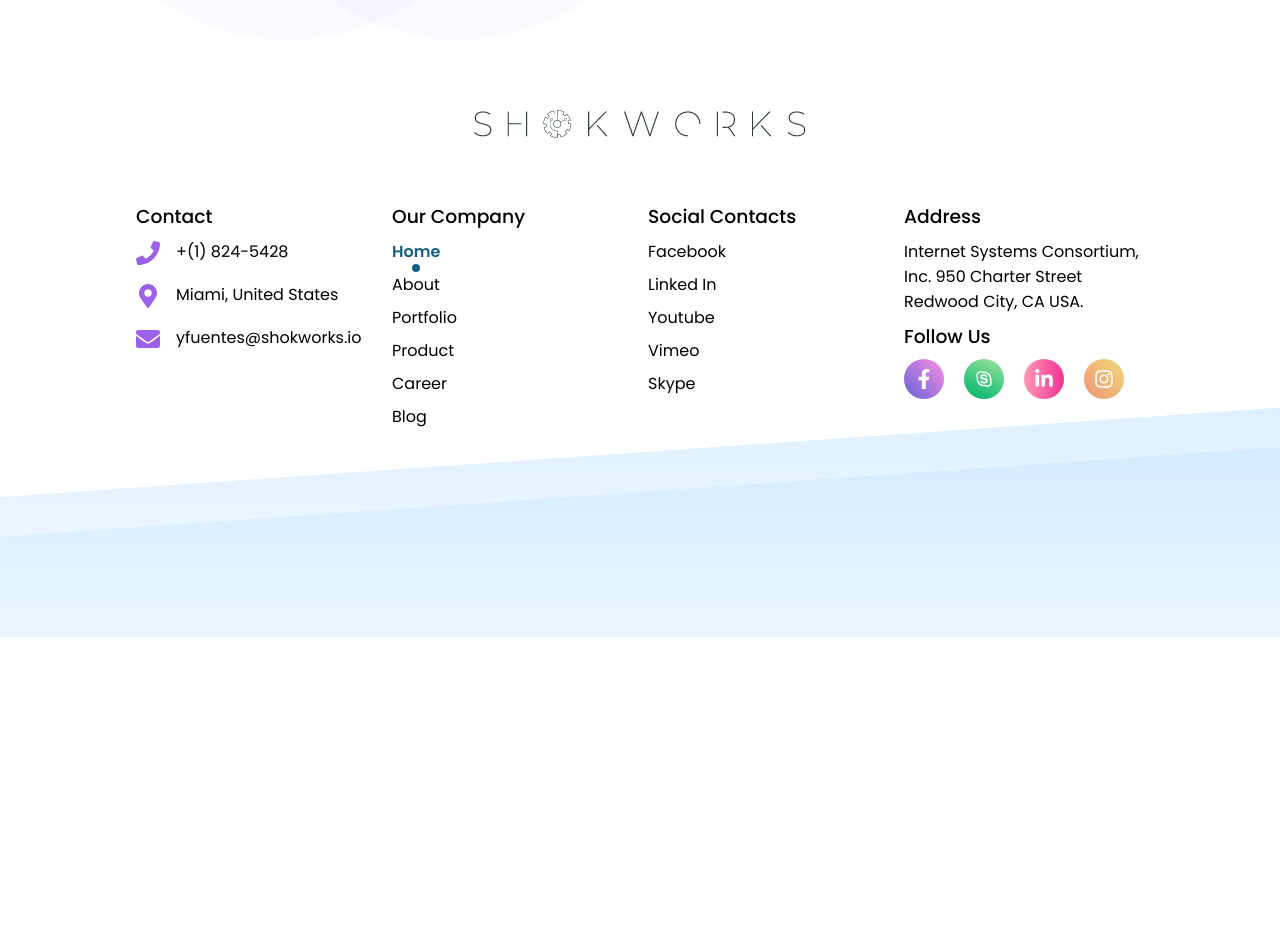
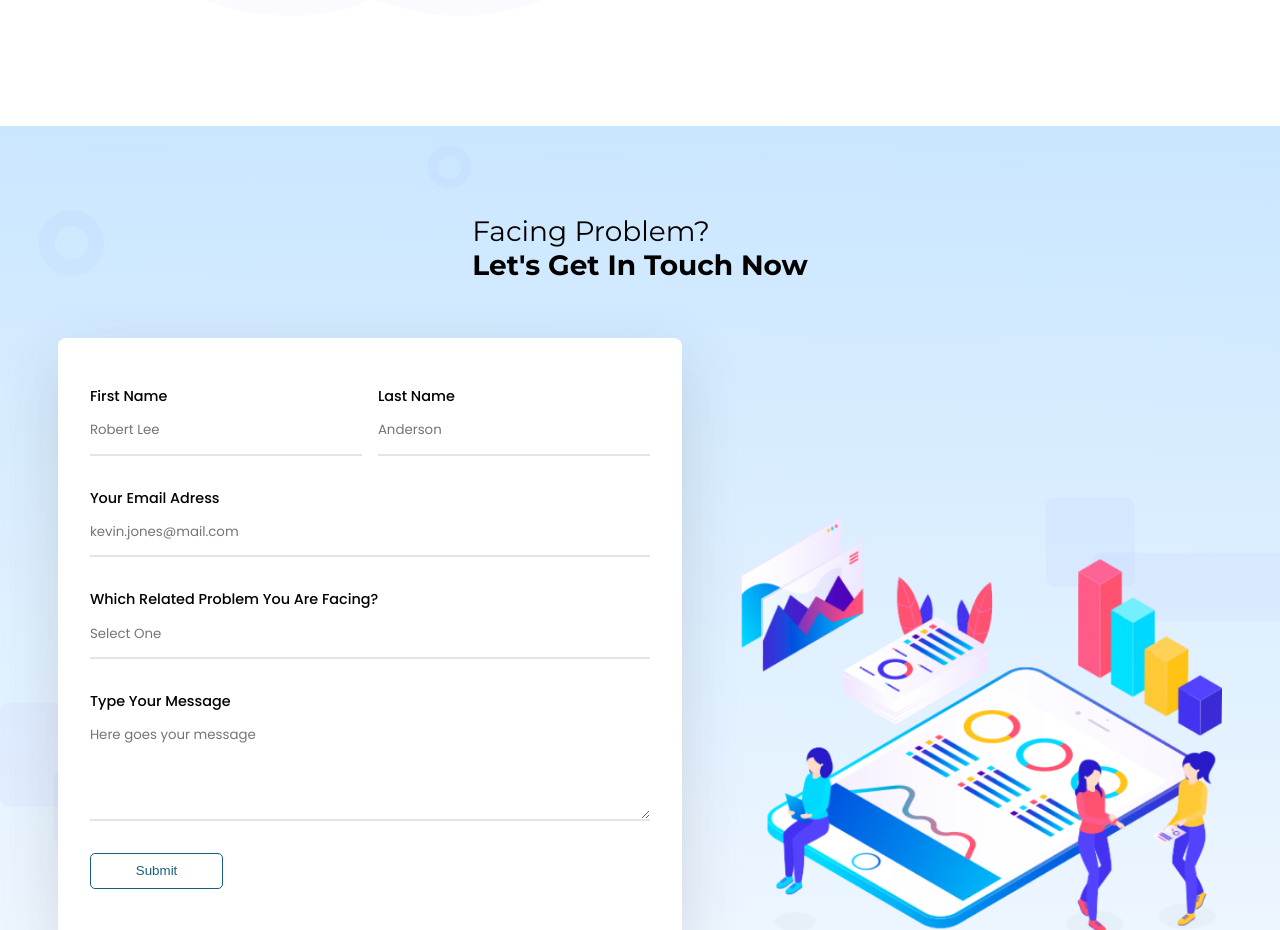
Before and after one commit to GGabrielDev/shokworks-test, a React (Create React App) app: page / in a window 1280 px wide. Shown: the part 1870-2800 px from the top of the page. Before the commit the page ends 2507 px from the top, so only its background shows below. Built offline with nearby package versions, Linux system fonts and the light colour scheme.

Commit message:
Form view completed, responsiveness adressed

```diff
--- a/src/components/Footer/FooterComponents.tsx
+++ b/src/components/Footer/FooterComponents.tsx
@@ -16,6 +16,7 @@ export const FooterWrapper = styled.div<FooterWrapperProps>`
   display: flex;
   height: inherit;
   width: inherit;
+  margin-top: 2em;
   align-items: top;
   justify-content: center;
   gap: 1em;
--- /dev/null
+++ b/src/components/FormView/FormView.tsx
@@ -0,0 +1,140 @@
+import axios from "axios";
+import React, {
+  useState,
+  ChangeEventHandler,
+  MouseEvent,
+  VoidFunctionComponent,
+} from "react";
+import {
+  Form,
+  FormBG,
+  FormButton,
+  FormDoubleInput,
+  FormImage,
+  FormInputTemplate,
+  FormInputWrapper,
+  FormLabel,
+  FormTextarea,
+  FormTitle,
+  FormWrapper,
+} from "./FormViewComponents";
+
+const FormView: VoidFunctionComponent = () => {
+  const [formData, setFormData] = useState<{ [index: string]: string }>({
+    firstName: "",
+    lastName: "",
+    email: "",
+    problem: "",
+    details: "",
+  });
+
+  const validateEntriesNotEmpty: (arg0: { [index: string]: any }) => boolean = (
+    formObject
+  ) => {
+    return Object.values(formObject).every(Boolean);
+  };
+
+  const validateEmail: (arg0: string) => boolean = (email) => {
+    const re =
+      /^(([^<>()[\]\\.,;:\s@"]+(\.[^<>()[\]\\.,;:\s@"]+)*)|(".+"))@((\[[0-9]{1,3}\.[0-9]{1,3}\.[0-9]{1,3}\.[0-9]{1,3}\])|(([a-zA-Z\-0-9]+\.)+[a-zA-Z]{2,}))$/;
+    return re.test(String(email).toLowerCase());
+  };
+
+  const handleChange: (
+    input: string
+  ) => ChangeEventHandler<HTMLInputElement | HTMLTextAreaElement> =
+    (input) => (e) => {
+      setFormData({
+        ...formData,
+        [input]: e.target.value,
+      });
+    };
+
+  const handleSubmit: () => (arg0: MouseEvent) => void = () => (e) => {
+    e.preventDefault();
+
+    if (!validateEntriesNotEmpty(formData))
+      return alert("Please, fill all the entries of the form");
+
+    if (!validateEmail(formData.email))
+      return alert("We're sorry, but the given Email adress is invalid");
+
+    axios
+      .post("https://jsonplaceholder.typicode.com/posts", formData, {
+        headers: {
+          "Content-type": "application/json; charset=UTF-8",
+        },
+      })
+      .then((response) => {
+        console.log(response.data);
+        return alert("Your form was submitted successfully");
+      });
+  };
+
+  return (
+    <FormBG>
+      <FormTitle>
+        Facing Problem?
+        <br />
+        <b>Let's Get In Touch Now</b>
+      </FormTitle>
+      <FormWrapper>
+        <Form>
+          <FormDoubleInput>
+            <FormInputTemplate
+              id="firstName"
+              labelPlaceholder="First Name"
+              inputPlaceholder="Robert Lee"
+              onChange={handleChange("firstName")}
+              type="text"
+              value={formData.firstName}
+            />
+            <FormInputTemplate
+              id="lastName"
+              labelPlaceholder="Last Name"
+              inputPlaceholder="Anderson"
+              onChange={handleChange("lastName")}
+              type="text"
+              value={formData.lastName}
+            />
+          </FormDoubleInput>
+          <FormInputTemplate
+            id="email"
+            labelPlaceholder="Your Email Adress"
+            inputPlaceholder="kevin.jones@mail.com"
+            onChange={handleChange("email")}
+            type="email"
+            value={formData.email}
+          />
+          <FormInputTemplate
+            id="problem"
+            ifList
+            labelPlaceholder="Which Related Problem You Are Facing?"
+            inputPlaceholder="Select One"
+            onChange={handleChange("problem")}
+            value={formData.problem}
+          />
+          <datalist id="problemList">
+            <option value="Lorem ipsum dolor sit amet" />
+            <option value="Consectetur adipiscing elit" />
+            <option value="Sed do eiusmod tempor incididunt ut labore et dolore magna aliqua" />
+          </datalist>
+          <FormInputWrapper>
+            <FormLabel htmlFor="details">Type Your Message</FormLabel>
+            <FormTextarea
+              id="details"
+              onChange={handleChange("details")}
+              placeholder="Here goes your message"
+              rows={4}
+              value={formData.details}
+            />
+          </FormInputWrapper>
+          <FormButton onClick={handleSubmit()}>Submit</FormButton>
+        </Form>
+        <FormImage src={require("../../assets/img/FormPicture.png")} />
+      </FormWrapper>
+    </FormBG>
+  );
+};
+
+export default FormView;
--- /dev/null
+++ b/src/components/FormView/FormViewComponents.tsx
@@ -0,0 +1,139 @@
+import React, { ChangeEventHandler, VoidFunctionComponent } from "react";
+import styled, { css } from "styled-components";
+import { maxMargin } from "../../assets/CSSRules";
+import { mediaSizes } from "../../assets/CSSMediaSizes";
+import { MainButtonCSS } from "../AbstractedComponents";
+
+const { tablet } = mediaSizes;
+
+// Components Props Types
+
+type FormImputTemplateProps = {
+  id: string;
+  ifList?: boolean;
+  inputPlaceholder: string;
+  labelPlaceholder: string;
+  onChange: ChangeEventHandler<HTMLInputElement>;
+  type?: string;
+  value: string;
+};
+
+// Styled Components
+
+export const FormBG = styled.div`
+  ${maxMargin}
+  margin: 3em 0;
+  padding: 2em 0;
+  width: 100%;
+  display: flex;
+  flex-direction: column;
+  align-items: center;
+  justify-content: flex-start;
+  background-image: url(${require("../../assets/img/LandingBG.png")}),
+    linear-gradient(1deg, #eff7ff 0%, #c9e6ff 100%);
+  opacity: 1;
+`;
+
+export const FormTitle = styled.h2`
+  margin: 2em 0;
+  font: normal normal normal 1.75em "Montserrat";
+`;
+
+export const FormWrapper = styled.div`
+  display: flex;
+  flex-wrap: wrap;
+  gap: 1em;
+  justify-content: space-around;
+  align-items: flex-end;
+`;
+
+export const FormImage = styled.img`
+  width: 40%;
+  height: 40%;
+`;
+
+export const Form = styled.form`
+  display: flex;
+  flex-direction: column;
+  gap: 2em;
+  width: 35em;
+  padding: 3em 2em;
+  background: #fff;
+  box-shadow: 0px 20px 60px #3e3e3e29;
+  border-radius: 8px;
+  justify-content: space-around;
+
+  @media screen and (max-width: ${tablet}) {
+    width: 90%;
+  }
+`;
+
+export const FormLabel = styled.label`
+  font-size: 0.9em;
+  font-weight: 500;
+`;
+
+const FormInputCSS = css`
+  width: 100%;
+  outline: 0;
+  padding: 1em 0;
+  font-family: Poppins;
+  border-width: 0 0 2px;
+  border-color: #e5e5e5;
+
+  &:focus {
+    border-color: #000;
+  }
+`;
+
+export const FormInput = styled.input`
+  ${FormInputCSS}
+`;
+
+export const FormTextarea = styled.textarea`
+  ${FormInputCSS}
+`;
+
+export const FormDoubleInput = styled.div`
+  width: 100%;
+  display: flex;
+  gap: 1em;
+`;
+
+export const FormInputWrapper = styled.div`
+  width: 100%;
+  display: flex;
+  flex-direction: column;
+`;
+
+export const FormButton = styled.button`
+  ${MainButtonCSS}
+`;
+
+// Functional Components
+
+export const FormInputTemplate: VoidFunctionComponent<
+  FormImputTemplateProps
+> = ({
+  id,
+  ifList,
+  onChange,
+  inputPlaceholder,
+  labelPlaceholder,
+  type,
+  value,
+}) => {
+  return (
+    <FormInputWrapper>
+      <FormLabel htmlFor={id}>{labelPlaceholder}</FormLabel>
+      <FormInput
+        id={id}
+        list={ifList ? `${id}List` : ""}
+        onChange={onChange}
+        placeholder={inputPlaceholder}
+        type={type ? type : ""}
+        value={value}
+      />
+    </FormInputWrapper>
+  );
+};
--- a/src/components/InfoView/InfoViewComponents.tsx
+++ b/src/components/InfoView/InfoViewComponents.tsx
@@ -2,7 +2,6 @@ import styled from "styled-components";
 import { Link } from "react-router-dom";
 import { MainButtonCSS } from "../AbstractedComponents";
 import { mediaSizes } from "../../assets/CSSMediaSizes";
-import { maxMargin } from "../../assets/CSSRules";
 
 const { mobileL, tablet } = mediaSizes;
 
@@ -33,7 +32,6 @@ type ImageElipsisProps = {
 // Styled Components
 
 export const InfoCard = styled.div<InfoCardProps>`
-  ${maxMargin}
   width: 100%;
   height: auto;
   display: flex;
@@ -54,7 +52,7 @@ export const InfoContentWrapper = styled.div`
   gap: 2em;
   width: 30em;
   align-items: flex-start;
-	justify-content: center;
+  justify-content: center;
 
   @media screen and (max-width: ${tablet}) {
     padding: 0 2em;
@@ -80,6 +78,7 @@ export const InfoImageWrapper = styled.div`
   align-items: center;
   justify-content: center;
   position: relative;
+  overflow: hidden;
 `;
 
 export const InfoImage = styled.img`
--- a/src/pages/Landing.tsx
+++ b/src/pages/Landing.tsx
@@ -1,4 +1,5 @@
 import React, { VoidFunctionComponent } from "react";
+import FormView from "../components/FormView/FormView";
 import InfoView from "../components/InfoView/InfoView";
 import LandingView from "../components/LandingView/LandingView";
 
@@ -7,6 +8,7 @@ const Landing: VoidFunctionComponent = () => {
     <>
       <LandingView />
       <InfoView />
+      <FormView />
     </>
   );
 };
```
Also changed, not shown: src/assets/img/FormPicture.png (added).
